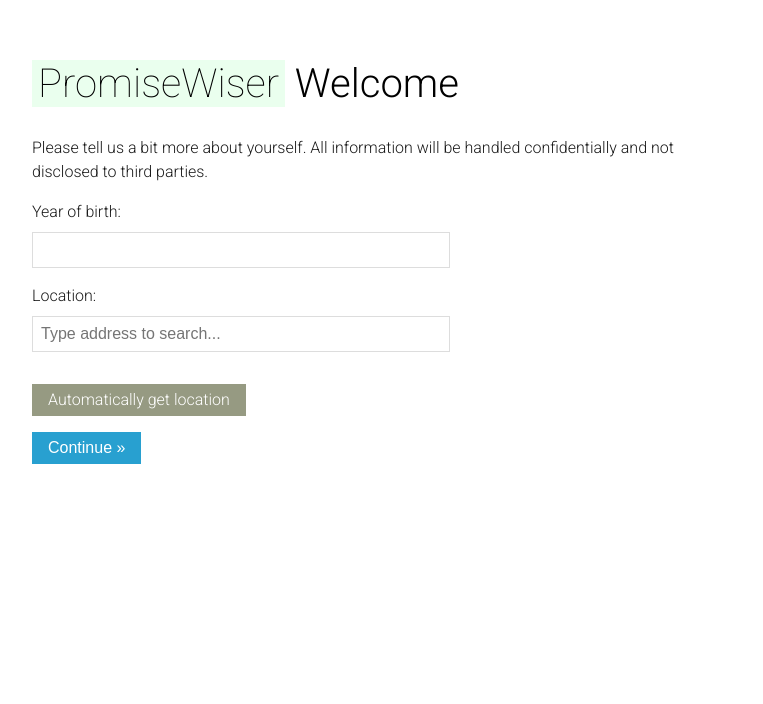
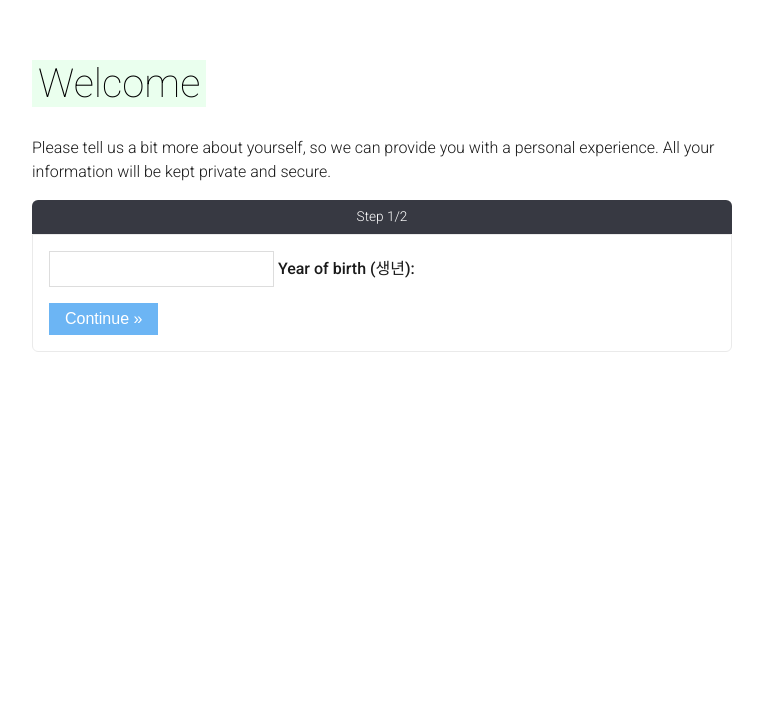
Before and after one commit to kixlab/xproj-backend, a Django app: page /accounts/onboarding/ in a window 1280 px wide. Shown: the top 704 px of the page, without its empty margins (32-795 px from the left). Run offline with Django 3.2, Linux system fonts and the light colour scheme; the visitor is signed in with stand-in values (Sample User, id 1); parts of the project's set-up code (start-up, migrations or seed data) failed here and were passed over.

Commit message:
signup/onboarding forms

```diff
--- a/web/accounts/forms.py
+++ b/web/accounts/forms.py
@@ -4,7 +4,18 @@ from django.contrib.auth import get_user_model
 class UserOnboardingForm(forms.ModelForm):
     class Meta:
         model = get_user_model()
-        fields = ['year_of_birth', 'location']
+        fields = ['year_of_birth']
+
+    def __init__(self, *args, **kwargs):
+        super(UserOnboardingForm, self).__init__(*args, **kwargs)
+
+        for key in self.fields:
+            self.fields[key].required = True
+
+class UserOnboarding2Form(UserOnboardingForm):
+    class Meta:
+        model = get_user_model()
+        fields = ['location']
         widgets = {
             'location' : forms.HiddenInput(),
         }
--- a/web/accounts/models.py
+++ b/web/accounts/models.py
@@ -4,5 +4,7 @@ from django.utils.translation import gettext_lazy as _
 from spatial.models import Area
 
 class User(AbstractUser):
-    year_of_birth = models.PositiveSmallIntegerField(blank=True, null=True)
-    location = models.ForeignKey(Area, blank=True, null=True)
+    year_of_birth = models.PositiveSmallIntegerField(blank=True, null=True,
+                                                     verbose_name=_("Year of birth (생년)"))
+    location = models.ForeignKey(Area, blank=True, null=True,
+                                 verbose_name=_("Area of residence (거주 지역)"))
--- a/web/accounts/templates/account/onboarding.html
+++ b/web/accounts/templates/account/onboarding.html
@@ -1,30 +1,63 @@
 {% extends "account/base.html" %}
 
 {% load i18n %}
+{% load form_utils %}
 
 {% block head_title %}{% trans "Welcome" %}{% endblock %}
 
 {% block content %}
-<h1>{% trans "<span>PromiseWiser</span> Welcome" %}</h1>
+<h1>{% trans "<span>Welcome</span>" %}</h1>
 
-<p>{% blocktrans %}Please tell us a bit more about yourself.
-    All information will be handled confidentially and not disclosed to third parties.{% endblocktrans %}</p>
+<p>{% blocktrans %}Please tell us a bit more about yourself, so we can provide you with a personal experience. All your information will be kept private and secure.{% endblocktrans %}</p>
 
-<form class="signup" method="post">
+
+<form class="signup step-form" method="post">
   {% csrf_token %}
-  {{ form.as_p }}
-  <p><label>Location:</label>
-      <input type="text" name="location_search" placeholder="Type address to search..." value="{{object.location.display_name}}">
-      <div id="location_options"></div>
-  </p>
 
-  <div style="margin-bottom:1em">
-    <!--<a href="javascript:getLocation()" class="button secondaryAction" disabled>{% trans "Search for location" %}</a>-->
-    <a href="javascript:getLocation()" class="button secondaryAction" id="getLocationButton">{% trans "Automatically get location" %}</a>
+  <div class="steps">
+      Step {{form_step}}/{{form_total_steps}}
+  </div>
+  <div class="inside">
+
+  {% for field in form %}
+    <p{{ field.row_attrs }}>
+
+        {% if field|is_checkbox %}
+            <span class="field-checkbox">
+                {{ field }}
+                {{ field.label_tag }}
+            </span>
+        {% elif field.name == 'location' %}
+            {{ field.label_tag }}
+            {{ field }}
+
+            <span style="margin-bottom:1em">
+                <!--<a href="javascript:getLocation()" class="button secondaryAction" disabled>{% trans "Search for location" %}</a>-->
+                <a href="javascript:getLocation()" class="button secondaryAction" id="getLocationButton">{% trans "Automatically get location" %}</a>
+            </span>
+
+            <span id="location_options"></span>
+
+            or type to search
+
+            <input type="text" name="location_search" placeholder="Type address to search..." value="{{object.location.display_name}}">
+
+        {% else %}
+            {{ field.label_tag }}
+            {{ field }}
+        {% endif %}
+
+        {% if field.help_text %}<span class="help">{{ field.help_text }}</span>{% endif %}
+    </p>
+    {{ field.errors }}
+  {% endfor %}
+
+  <button type="submit">{% trans "Continue" %} &raquo;</button>
+
   </div>
 
-  <button type="submit">{% trans "Continue" %} &raquo;</button>
 </form>
+
 <script>
     function getLocation() {
         if ("geolocation" in navigator) {
@@ -34,7 +67,7 @@
                     data => {
                         console.log(data);
                         var html = data.results.map(area =>
-                          '<li><a href="#" onClick="selectLocation(' + area.pk + ',\'' + area.display_name + '\')">' + area.display_name + '</a></li>'
+                          '<li><a href="javascript:selectLocation(' + area.pk + ',\'' + area.display_name + '\')">' + area.display_name + '</a></li>'
                         ).join('');
                         var msg = 'Please select your location';
                         document.getElementById('location_options').innerHTML = msg + '<ul>' + html + '</ul>';
--- a/web/accounts/templates/account/signup.html
+++ b/web/accounts/templates/account/signup.html
@@ -11,7 +11,8 @@
 
 <form class="signup" id="signup_form" method="post" action="{% url 'account_signup' %}">
   {% csrf_token %}
-  {{ form.as_p }}
+  {% include 'form.html' %}
+
   {% if redirect_field_value %}
   <input type="hidden" name="{{ redirect_field_name }}" value="{{ redirect_field_value }}" />
   {% endif %}
--- a/web/accounts/urls.py
+++ b/web/accounts/urls.py
@@ -1,6 +1,8 @@
 from django.conf.urls import url
-from .views import OnboardingView
+from .views import *
 
 urlpatterns = [
-    url(r'^onboarding/', OnboardingView.as_view(), name='onboarding'),
+    url(r'^onboarding/$', OnboardingView.as_view(), name='onboarding'),
+    url(r'^onboarding/location/', Onboarding2View.as_view(), name='onboarding_step_2'),
+    url(r'^onboarding/finish/', Onboarding3View.as_view(), name='onboarding_step_3'),
 ]
--- a/web/accounts/views.py
+++ b/web/accounts/views.py
@@ -1,5 +1,5 @@
 from django.views.generic.edit import UpdateView
-from .forms import UserOnboardingForm
+from .forms import UserOnboardingForm, UserOnboarding2Form
 from django.shortcuts import redirect
 from django.urls import reverse_lazy
 from django.contrib.auth.mixins import LoginRequiredMixin
@@ -9,7 +9,31 @@ from django.contrib.auth import get_user_model
 class OnboardingView(LoginRequiredMixin, UpdateView):
     template_name = "account/onboarding.html"
     form_class = UserOnboardingForm
-    success_url = reverse_lazy('home')
+    form_step = 1
+    form_total_steps = 2
 
     def get_object(self):
         return self.request.user
+
+    def get_success_url(self):
+        next_step = self.form_step + 1
+        url = reverse_lazy('accounts:onboarding_step_%d' % next_step)
+        return url
+
+    def get_context_data(self, **kwargs):
+        context = super(OnboardingView, self).get_context_data(**kwargs)
+        context['form_step'] = self.form_step
+        context['form_total_steps'] = self.form_total_steps
+        return context
+
+
+class Onboarding2View(OnboardingView):
+    template_name = "account/onboarding.html"
+    form_class = UserOnboarding2Form
+    form_step = 2
+
+
+class Onboarding3View(OnboardingView):
+    template_name = "account/onboarding_finish.html"
+    form_class = UserOnboarding2Form
+    form_step = 3
--- a/web/config/settings/common.py
+++ b/web/config/settings/common.py
@@ -58,7 +58,8 @@ THIRD_PARTY_APPS = [
     'rest_auth',
     'rest_auth.registration',
     'corsheaders',
-    'debug_toolbar'
+    'debug_toolbar',
+    'form_utils',
 ]
 
 LOCAL_APPS = [
@@ -195,6 +196,7 @@ ACCOUNT_EMAIL_SUBJECT_PREFIX = ''
 ACCOUNT_LOGIN_ON_PASSWORD_RESET = True
 #ACCOUNT_USER_MODEL_USERNAME_FIELD = None
 #ACCOUNT_USERNAME_REQUIRED = False
+ACCOUNT_SESSION_REMEMBER = True
 
 LOGIN_REDIRECT_URL = "/"
 LOGIN_URL = "/login/"
--- a/web/frontend/static/style.css
+++ b/web/frontend/static/style.css
@@ -108,6 +108,7 @@ form p {
 
 form label {
     margin: 0 .5em .5em 0;
+    font-weight: 500;
 }
 form input {
     max-width: 400px;
@@ -126,13 +127,33 @@ form button, a.button {
     text-decoration: none;
     font-weight: inherit;
     font-size: inherit;
-    background-color: rgb(40, 160, 208);
+    background-color: #6cb5f4;
     padding: .5em 1em;
     cursor: pointer;
     color: #fff;
 }
 .secondaryAction, a.secondaryAction {
     background-color: rgb(150, 154, 130);
+}
+
+.step-form {
+
+    border-radius: 6px 6px 0 0;
+    overflow: hidden;
+    max-width: 700px;
+}
+.step-form .steps {
+    background-color:  #373942;
+    color: #fff;
+    font-size: .85em;
+    padding: 0 1em;
+    line-height: 2.5;
+    text-align: center;
+}
+.step-form .inside {
+    padding: 0 1em 1em 1em;
+    border: 1px solid  #eaeaea;
+    border-radius: 0 0 6px 6px;
 }
 
 .messages {
--- a/web/requirements/extras.txt
+++ b/web/requirements/extras.txt
@@ -1,3 +1,4 @@
 beautifulsoup4==4.6.0
 pytz==2017.2
 django-debug-toolbar==1.8
+django-form-utils==1.0.3
```
Also changed, not shown: web/accounts/templates/account/login.html (added, +46 -0 lines), web/accounts/templates/account/onboarding_finish.html (added, +16 -0 lines), web/frontend/templates/form-errors.html (added, +12 -0 lines), web/frontend/templates/form.html (added, +23 -0 lines).
